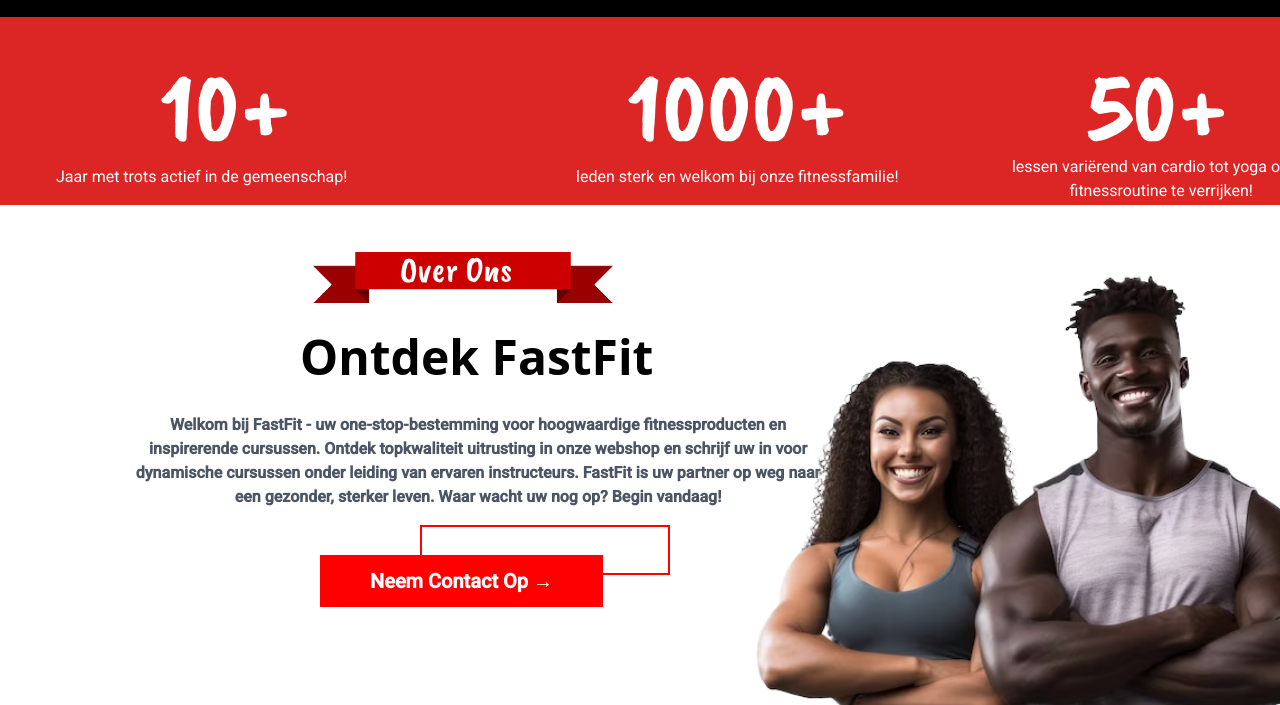
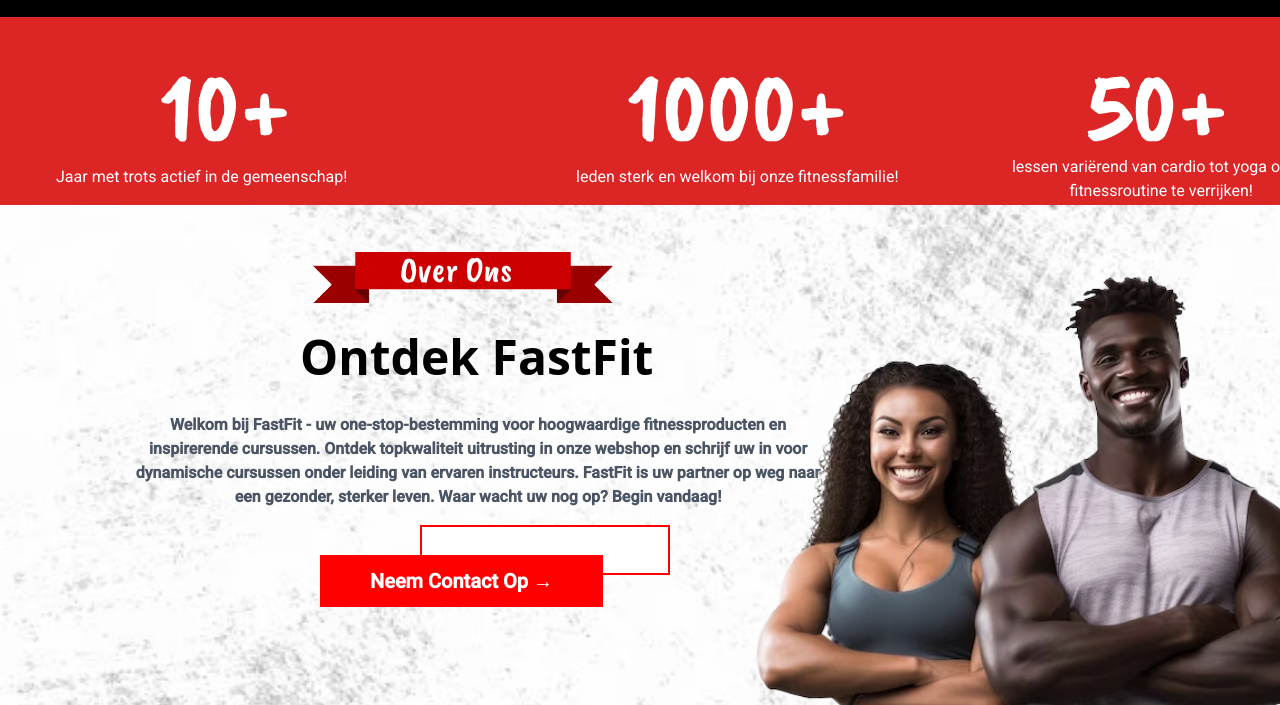
Before and after one commit to JaiKrishnasing/OfficialFastFit, a website: page pages/about.html in a window 1280 px wide. Shown: the part 95-800 px from the top of the page. Drawn offline with nearby package versions, Linux system fonts and the light colour scheme; files that its build step writes are made by us from their sources; the site is published under a folder, as on GitHub Pages, so addresses that start at the root find nothing; files whose address does not match are found by name; a web font is replaced by a local one.

Commit message:
Update about.css

```diff
--- a/styles/about.css
+++ b/styles/about.css
@@ -174,7 +174,7 @@
 }
 
 .about-container {
-  background-image: url(/images/background\ pastel.jpg);
+  background-image: url(./images/background\ pastel.jpg);
   background-size: cover;
   background-repeat: no-repeat;
 }
```
